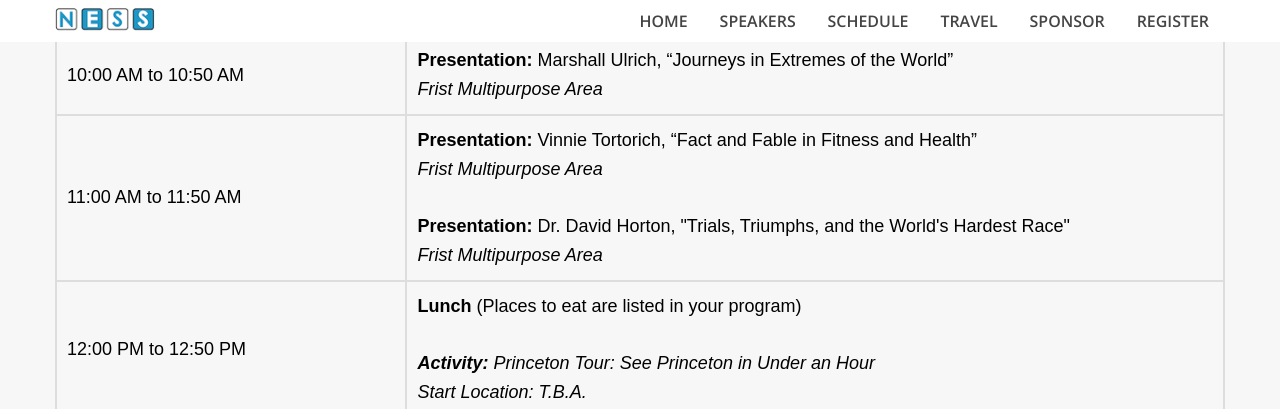
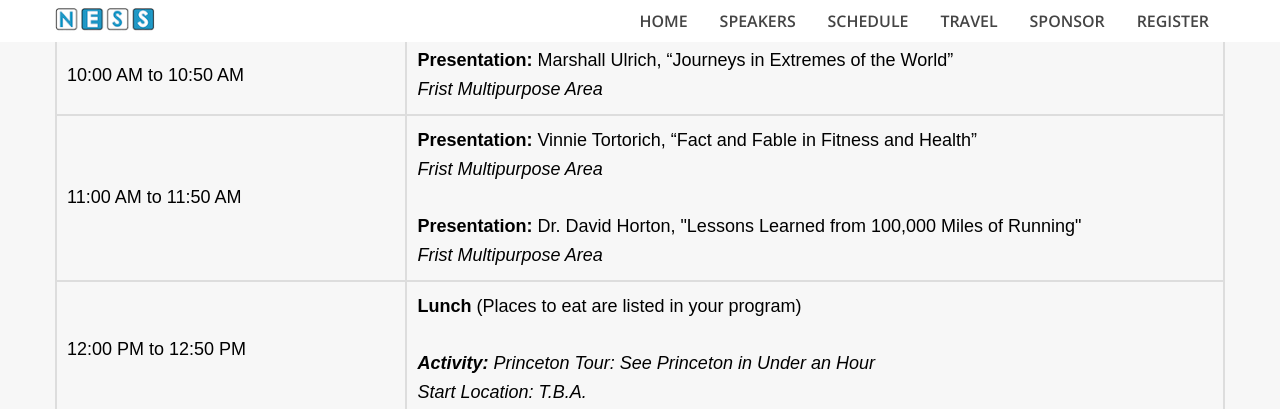
Before and after one commit to teamuness/teamuness.github.io, a Jekyll site: the page built from schedule/index.md, in a window 1280 px wide and 900 px high, scrolled down 829 px. Shown: the top 409 px of the window. Built offline with Jekyll 4.4.1, drawn with Linux system fonts in a browser that asks for light colours.

Commit message:
Update index.md

```diff
--- a/schedule/index.md
+++ b/schedule/index.md
@@ -59,7 +59,7 @@ layout: default
                         </tr>
                         <tr>
                             <td>11:00 AM to 11:50 AM</td><td> <strong> Presentation: </strong> Vinnie Tortorich, “Fact and Fable in Fitness and Health”  <br> <em>Frist Multipurpose Area </em>
-                            <br><br><strong> Presentation: </strong> Dr. David Horton, "Trials, Triumphs, and the World's Hardest Race"  <br> <em>Frist Multipurpose Area </em>
+                            <br><br><strong> Presentation: </strong> Dr. David Horton, "Lessons Learned from 100,000 Miles of Running"  <br> <em>Frist Multipurpose Area </em>
                             </td>
                         </tr>
                         <tr>
```
